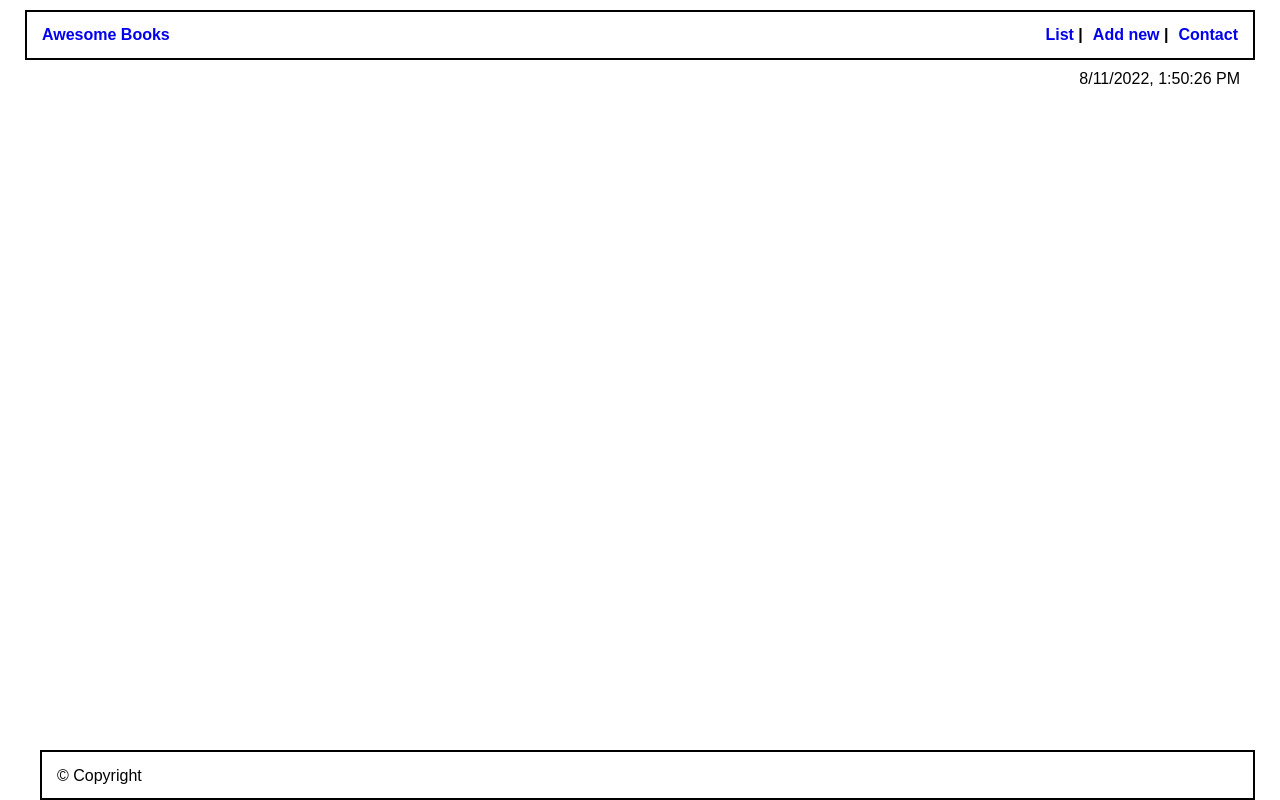
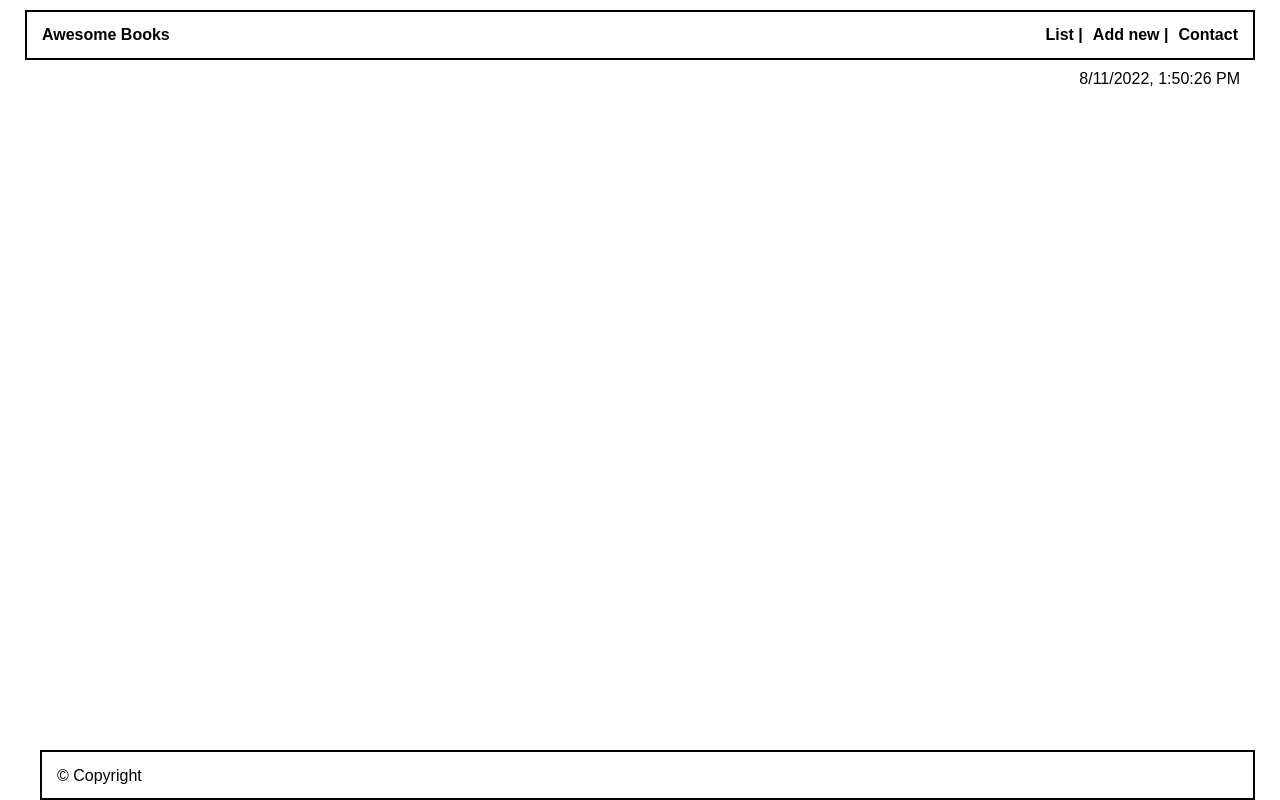
Before and after one commit to OmarMWarraich/awesome-books, a website: page index.html in a window 1280 px wide. Drawn offline with Linux system fonts and the light colour scheme.

Commit message:
feat: Update main page

```diff
--- a/index.html
+++ b/index.html
@@ -11,11 +11,11 @@
 <body>
     <header>
         <nav class="nav-bar">
-            <a href="index.html" class="logo">Awesome Books</a>
+            <p class="logo">Awesome Books</p>
             <ul class="menu">
-                <li><a href="index.html" class="menu-item">List</a><span> |</span></li>
-                <li><a href="new-book.html" class="menu-item">Add new</a><span> |</span></li>
-                <li><a href="contact.html" class="menu-item">Contact</a></li>
+                <li class="menu-item">List<span> |</span></li>
+                <li class="menu-item">Add new<span> |</span></li>
+                <li class="menu-item">Contact</li>
             </ul>
         </nav>
     </header>
--- a/index.js
+++ b/index.js
@@ -25,7 +25,6 @@ class Book {
     this.author = author;
   }
 }
-
 
 const date_time = document.querySelector('.date-time');
 date_time.innerHTML = new Date().toLocaleString();
```
